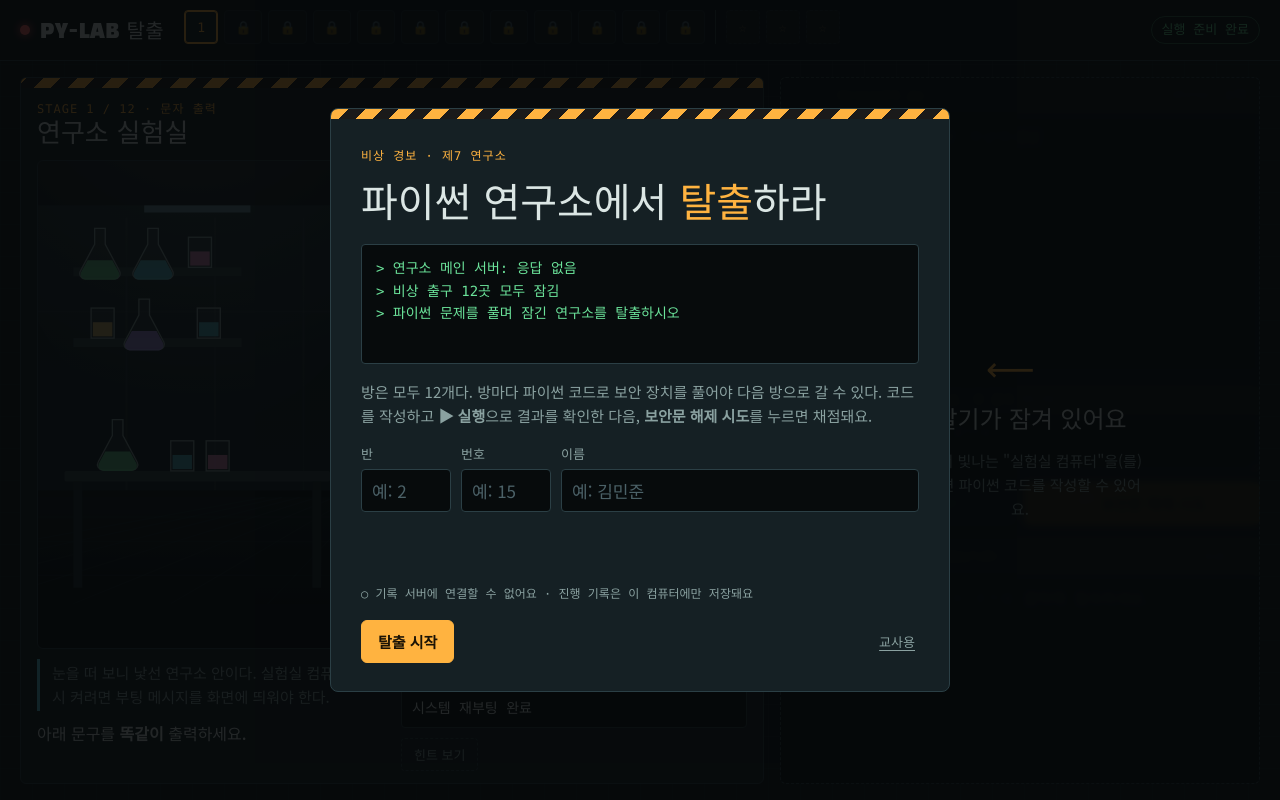
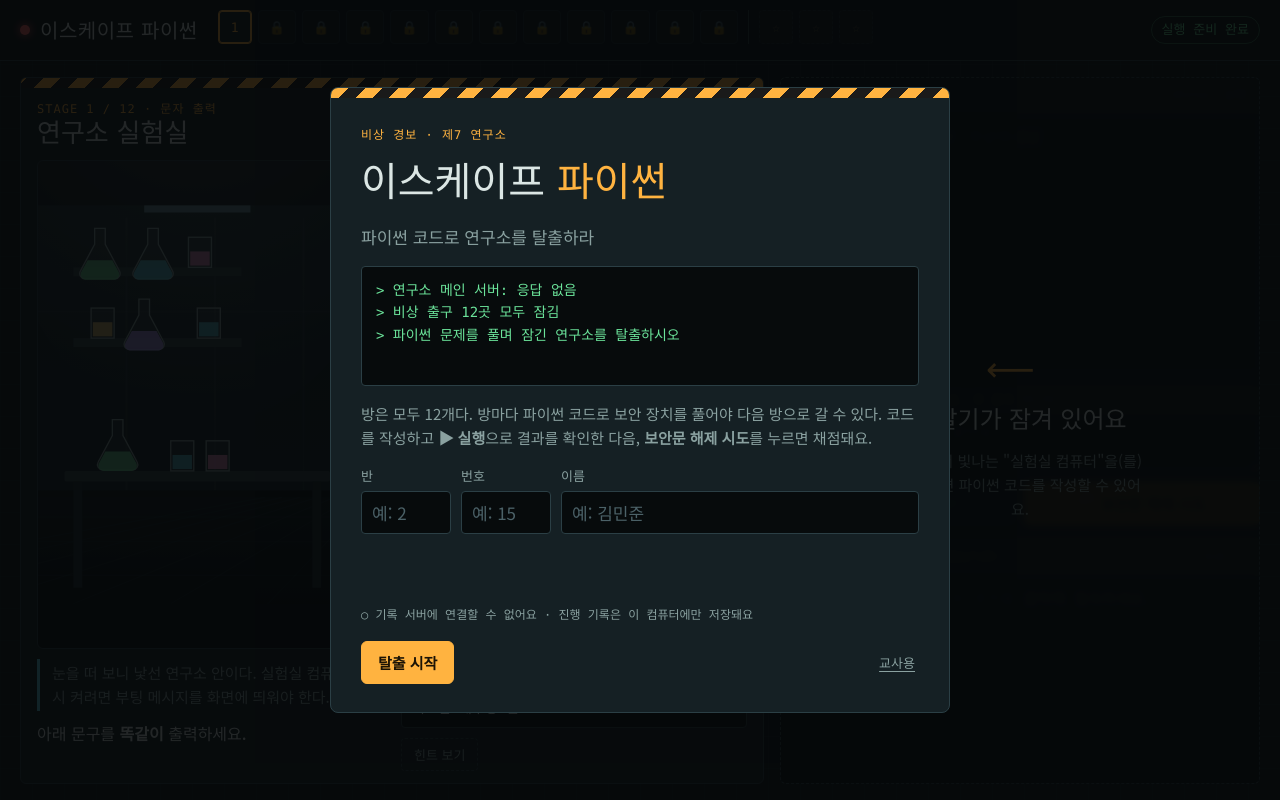
Before and after one commit to chaeyeon-t/Python-for-middle, a plain HTML site: page index.html in a window 1280 px wide. Drawn offline with Linux system fonts and the light colour scheme; a web font is replaced by a local one.

Commit message:
프로그램 이름을 '이스케이프 파이썬'으로 변경
Co-Authored-By: Claude Opus 5.5 <noreply@anthropic.com>
Claude-Session: https://claude.ai/code/session_01WXZYdDaFGvaW6j3KBbK3Ew

```diff
--- a/index.html
+++ b/index.html
@@ -3,7 +3,7 @@
 <head>
 <meta charset="utf-8">
 <meta name="viewport" content="width=device-width, initial-scale=1">
-<title>파이썬 연구소 탈출</title>
+<title>이스케이프 파이썬</title>
 <link rel="preconnect" href="https://fonts.googleapis.com">
 <link rel="preconnect" href="https://fonts.gstatic.com" crossorigin>
 <link href="https://fonts.googleapis.com/css2?family=Black+Han+Sans&family=Nanum+Gothic+Coding:wght@400;700&family=Noto+Sans+KR:wght@400;500;700&display=swap" rel="stylesheet">
@@ -223,6 +223,7 @@ h1,h2,h3{text-wrap:balance;margin:0}
 .stamp b{font-family:var(--font-display);font-weight:400;font-size:46px;color:var(--ok);text-shadow:0 0 18px rgba(107,227,154,.6)}
 .stamp span{font-family:var(--font-code);color:var(--text);font-size:15px}
 
+.subtitle{margin:-8px 0 0;color:var(--text);font-size:17px;font-weight:500}
 .who{display:grid;grid-template-columns:90px 90px 1fr;gap:10px}
 @media (max-width:480px){.who{grid-template-columns:1fr 1fr}.who .f-name{grid-column:1/-1}}
 .who label{display:flex;flex-direction:column;gap:4px;font-size:13px;color:var(--muted)}
@@ -296,7 +297,7 @@ table.tt{width:100%;border-collapse:collapse;font-size:14px;min-width:820px}
 <body>
 <div class="app">
   <header class="hud">
-    <button class="logo" id="logo" type="button" title="파이썬 연구소 탈출"><span class="dot"></span>PY-LAB 탈출</button>
+    <button class="logo" id="logo" type="button" title="이스케이프 파이썬"><span class="dot"></span>이스케이프 파이썬</button>
     <nav class="map" id="map" aria-label="연구소 지도"></nav>
     <div class="hud-right">
       <span class="student-tag" id="studentTag"></span>
@@ -373,7 +374,8 @@ table.tt{width:100%;border-collapse:collapse;font-size:14px;min-width:820px}
     <div class="tape"></div>
     <div class="card-body">
       <div class="eyebrow">비상 경보 · 제7 연구소</div>
-      <h1>파이썬 연구소에서 <em>탈출</em>하라</h1>
+      <h1>이스케이프 <em>파이썬</em></h1>
+      <p class="subtitle">파이썬 코드로 연구소를 탈출하라</p>
       <div class="log" id="introLog"></div>
       <p>방은 모두 12개다. 방마다 파이썬 코드로 보안 장치를 풀어야 다음 방으로 갈 수 있다. 코드를 작성하고 <b>▶ 실행</b>으로 결과를 확인한 다음, <b>보안문 해제 시도</b>를 누르면 채점돼요.</p>
       <form class="who" id="whoForm" novalidate>
@@ -2495,7 +2497,7 @@ $("tCsv").addEventListener("click", ()=>{
   try{
     const a = document.createElement("a");
     a.href = URL.createObjectURL(new Blob([csv],{type:"text/csv"}));
-    a.download = `파이썬연구소탈출_기록_${new Date().toISOString().slice(0,10)}.csv`;
+    a.download = `이스케이프파이썬_기록_${new Date().toISOString().slice(0,10)}.csv`;
     document.body.appendChild(a); a.click(); a.remove();
   }catch(e){ $("tCsv").textContent = "내려받기 실패"; }
 });
```
Also changed, not shown: 1 other file.
